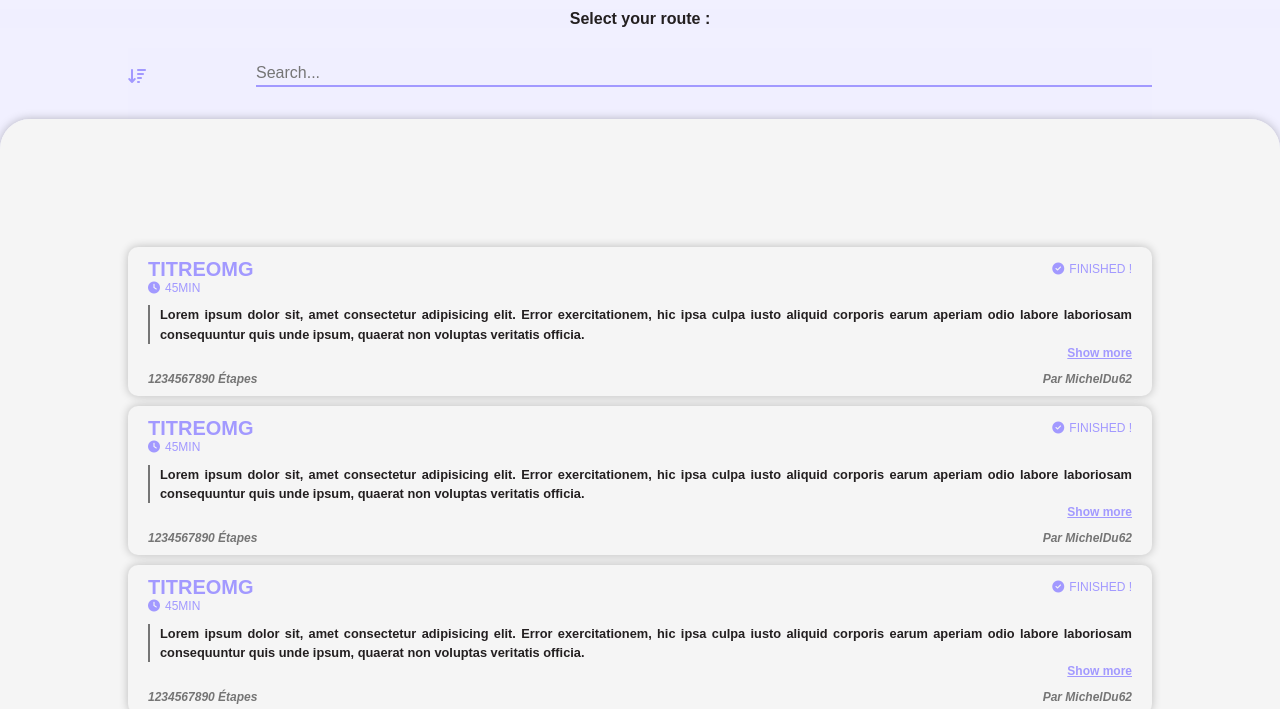
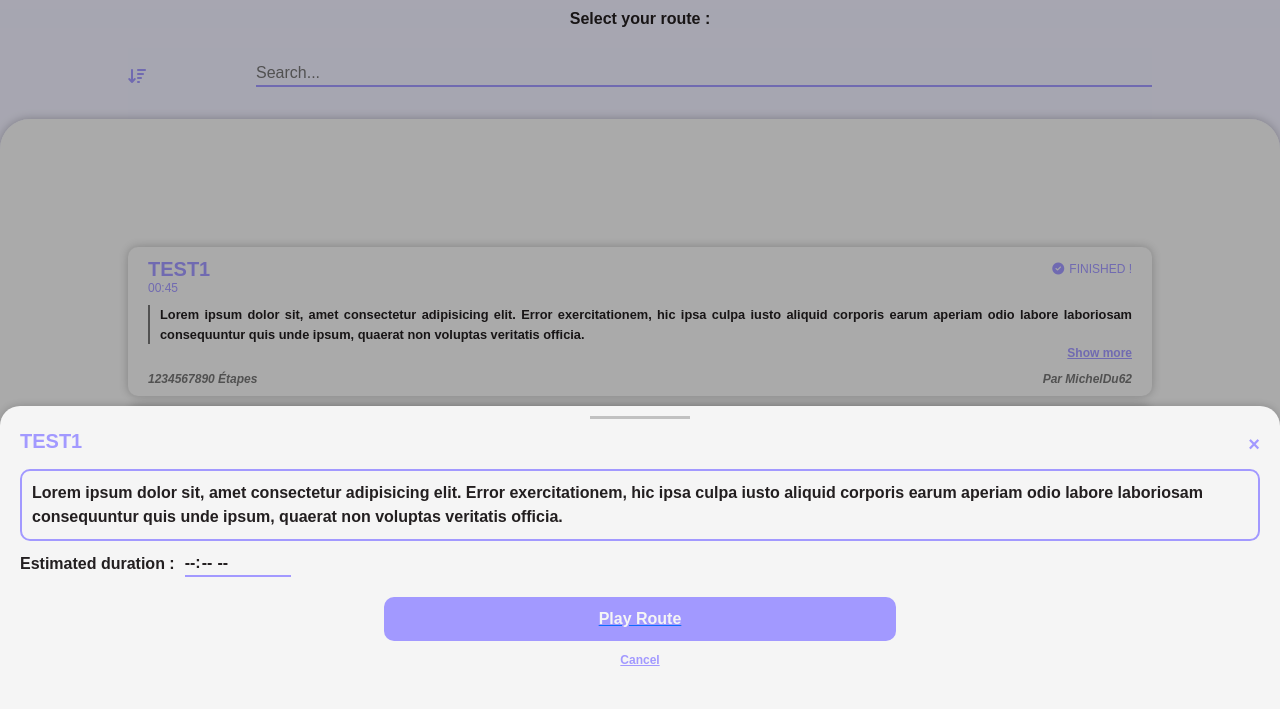
Before and after one commit to TomMullier/QR-Go, a website: page Code/Vue/HTML/user_route_list.html in a window 1280 px wide. Both pictures are taken after a click on the element 640 px from the left and 412 px from the top of the page. Shown: the part 91-800 px from the top of the page. Drawn offline with nearby package versions, Linux system fonts and the light colour scheme; a web font is replaced by a local one.

Commit message:
set socket connection + access links pages

```diff
--- a/Code/Vue/HTML/scan.html
+++ b/Code/Vue/HTML/scan.html
@@ -13,6 +13,8 @@
     <link rel="stylesheet" href="../css/scan.css">
     <link rel="stylesheet" href="../CSS/admin/modals.css">
     <script src="https://kit.fontawesome.com/b89837f3ad.js" crossorigin="anonymous"></script>
+    <script src="/socket.io/socket.io.js"></script>
+
     <title>Scan</title>
 </head>
 
@@ -80,5 +82,6 @@
 </body>
 
 <script src="../JS/qr-scanner-final.js"></script>
+<script type="module" src="../JS/scan.js"></script>
 
 </html>
--- a/Code/Vue/HTML/user_route_list.html
+++ b/Code/Vue/HTML/user_route_list.html
@@ -46,7 +46,7 @@
                                 <h4> Sort Settings</h4>
                                 <div>
                                         <div class="filtre_container">
-                                <input type="radio" id="sort-title" name="sort" >
+                                                <input type="radio" id="sort-title" name="sort">
                                                 <p>Title</p>
                                         </div>
                                         <div class="filtre_container">
@@ -108,9 +108,11 @@
                                 </div>
                         </div>
                         <div class="buttons_container">
-                                <div class="validate close-modal">
+                                <a href="/scan">
+                                        <div class="validate">
                                                 Play Route
                                         </div>
+                                </a>
                                 <div class="cancel close-modal">
                                         Cancel
                                 </div>
--- a/Code/Vue/JS/scan.js
+++ b/Code/Vue/JS/scan.js
@@ -1,3 +1,5 @@
+import SocketManager from './utils/SocketManager.js';
+
 document.getElementById("button_back").addEventListener("click", function (e) {
         modals.show("display_location");
 })
--- a/Code/Vue/JS/user_route_list.js
+++ b/Code/Vue/JS/user_route_list.js
@@ -3,42 +3,45 @@ let all_expand_buttons = document.getElementsByClassName("expand_button")
 all_desc = Array.from(all_desc)
 all_expand_buttons = Array.from(all_expand_buttons)
 
-function updateShowMoreBtn(){
+function updateShowMoreBtn() {
         all_expand_buttons.forEach(function (element) {
                 element.addEventListener("click", function (e) {
                         //console.log(e.target)
-                        all_desc.forEach(function (el){
-                                el.style.overflow="hidden"
-                                el.style.lineClamp=3;
-                                el.style.display="-webkit-box";
+                        all_desc.forEach(function (el) {
+                                el.style.overflow = "hidden"
+                                el.style.lineClamp = 3;
+                                el.style.display = "-webkit-box";
 
                         })
                         let desc = e.target.parentElement.parentElement.getElementsByClassName("route_element_desc_text")[0]
-                        desc.style.overflow="visible";
-                        desc.style.lineClamp=999999;
-                        desc.style.display="flex";
+                        desc.style.overflow = "visible";
+                        desc.style.lineClamp = 999999;
+                        desc.style.display = "flex";
                 });
         })
 }
 
 updateShowMoreBtn();
 
+function allEventCards() {
+
         //get name, desc and duraction from modal
         let route_title = document.getElementById("title_txt")
+        console.log(route_title)
         let route_desc = document.getElementById("route_desc")
         let route_duration = document.getElementById("route_duration")
         // let route_title=document.getElementById("title_txt")
 
         let allCards = document.getElementsByClassName("route-element")
         allCards = Array.from(allCards)
-console.log(allCards)
+        console.log("All cards"+allCards)
 
         allCards.forEach(function (element) {
                 element.addEventListener("click", function (e) {
                         if (!e.target.classList.contains("expand_button")) {
                                 route_title.innerText = element.getElementsByClassName("titles")[0].innerText
                                 route_desc.innerText = element.getElementsByClassName("route_element_desc_text")[0].innerText
-                        route_duration.value = element.getElementsByClassName("duration")[0].innerText
+                                route_duration.value = element.getElementsByClassName("auteur")[0].innerText
                                 //focus curor on nothin
 
                                 modals.show("display_route_modal");
@@ -47,6 +50,8 @@ allCards.forEach(function (element) {
 
                 });
         })
+}
+
 
 
 
@@ -70,22 +75,20 @@ button_sort.addEventListener("click", function (e) {
 let sortTitle = []
 let listItems = document.getElementsByClassName("titles")
 listItems = Array.from(listItems);
-let sortList=document.getElementsByClassName('filtre_container');
-sortList=Array.from(sortList);
+let sortList = document.getElementsByClassName('filtre_container');
+sortList = Array.from(sortList);
 sortList.forEach(function (element) {
         element.addEventListener('click', function (e) {
                 console.log(element)
-                if(element.Id('sort-title') == true){
-                        for (let i = 0; i < listItems.length; i++){
-                                sortTitle[i] =  listItems[i].innerText;
+                if (element.Id('sort-title') == true) {
+                        for (let i = 0; i < listItems.length; i++) {
+                                sortTitle[i] = listItems[i].innerText;
                         }
                         sortList.sort();
                         console.log(sortList);
-                }
-                else if(element.getElementById('sort-duration') == true){
+                } else if (element.getElementById('sort-duration') == true) {
 
-                }
-                else if(element.getElementById('sort-author') == true){
+                } else if (element.getElementById('sort-author') == true) {
 
                 }
 
@@ -126,7 +129,8 @@ function filterList() {
                 }
         };
 }
-function createRouteListElement(){
+
+function createRouteListElement(titre) {
         const container = document.createElement("div");
         container.classList.add("route-element");
 
@@ -134,7 +138,8 @@ function createRouteListElement(){
         topContainer.classList.add("route-element-top");
 
         const h1 = document.createElement("h1");
-        h1.textContent = "TitreOMG"; // Récupérer de BDD
+        h1.classList.add("titles");
+        h1.textContent = titre; // Récupérer de BDD
 
         const top = document.createElement("div");
         top.classList.add("top");
@@ -158,7 +163,7 @@ function createRouteListElement(){
         const icon_desc = document.createElement("i");
         icon_desc.classList.add("fa-solid", "fa-clock");
         h6_desc.appendChild(icon_desc);
-        h6_desc.appendChild(document.createTextNode("45min"));
+        h6_desc.innerText="00:45"
 
         const p = document.createElement("p");
         p.classList.add("route_element_desc_text");
@@ -181,6 +186,7 @@ function createRouteListElement(){
         h6_1.textContent = "1234567890 étapes"; // Récupérer de BDD
 
         const h6_2 = document.createElement("h6");
+        h6_2.classList.add("auteur");
         h6_2.textContent = "Par MichelDu62"; // Récupérer de BDD
 
         bottomContainer.appendChild(h6_1);
@@ -192,8 +198,9 @@ function createRouteListElement(){
 
         document.getElementById("scroll_list").appendChild(container);
         updateShowMoreBtn();
+        allEventCards();
 }
 
-createRouteListElement();
-createRouteListElement();
-createRouteListElement();
+createRouteListElement("Test1");
+createRouteListElement("Test2");
+createRouteListElement("Test3");
```
Also changed, not shown: Code/Vue/HTML/admin/admin_location_list.html (+5 -2 lines), Code/Vue/HTML/admin/admin_route_list.html (+2 -2 lines), Code/Vue/JS/utils/SocketManager.js (added, +9 -0 lines), Code/index.js (+9 -3 lines). Lines whose indentation alone changed are shown as unchanged.
